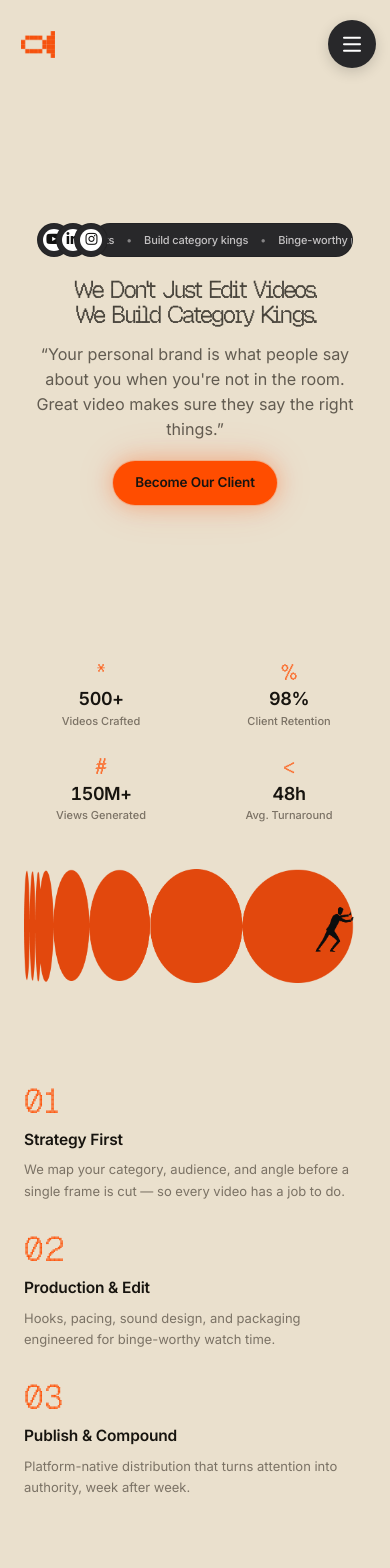
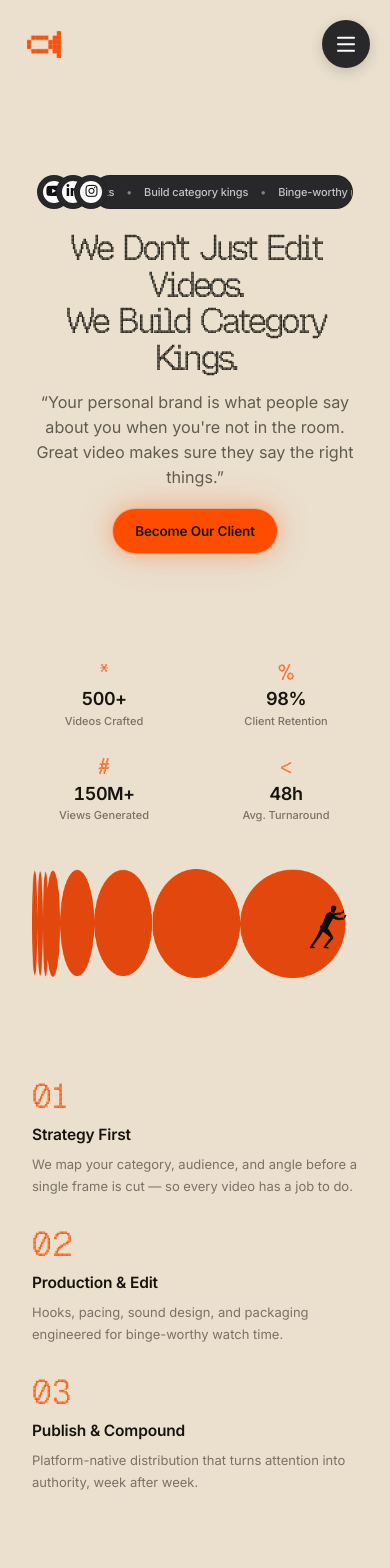
Before and after one commit to javaadde/loro.productions, a React (Vite) app: page / in a window 390 px wide. Shown: the top 1568 px of the page. Built offline with nearby package versions, Linux system fonts and the light colour scheme; a web font is replaced by a local one.

Commit message:
Improve mobile padding and text wrapping

```diff
--- a/src/App.tsx
+++ b/src/App.tsx
@@ -85,7 +85,7 @@ export default function App() {
 
   return (
     <div className="bg-background text-foreground">
-      <div className="relative z-[1] flex min-h-screen min-h-dvh flex-col items-center overflow-hidden px-[clamp(14px,3vw,32px)] py-[clamp(16px,2.4vh,28px)]">
+      <div className="relative z-[1] flex min-h-screen min-h-dvh flex-col items-center overflow-hidden px-[clamp(20px,4vw,32px)] py-[clamp(16px,2.4vh,28px)]">
         <SiteHeader
           navItems={navItems}
           menuOpen={menuOpen}
@@ -97,7 +97,7 @@ export default function App() {
 
       <section
         aria-hidden="true"
-        className="flex justify-center px-[clamp(20px,6vw,80px)] py-[clamp(12px,3vh,36px)] max-[720px]:px-6"
+        className="flex justify-center px-[clamp(20px,6vw,80px)] py-[clamp(12px,3vh,36px)] max-[720px]:px-8"
       >
         <img
           src={contentImage}
--- a/src/components/site/cta-banner.tsx
+++ b/src/components/site/cta-banner.tsx
@@ -8,14 +8,14 @@ export function CtaBanner() {
   return (
     <section
       id="contact"
-      className="mx-auto w-full max-w-[1200px] px-[clamp(20px,6vw,80px)] pb-[clamp(48px,9vh,96px)] pt-[clamp(24px,5vh,48px)] max-[720px]:px-6"
+      className="mx-auto w-full max-w-[1200px] px-[clamp(20px,6vw,80px)] pb-[clamp(48px,9vh,96px)] pt-[clamp(24px,5vh,48px)] max-[720px]:px-8"
     >
       <motion.div
         initial={{ opacity: 0, y: 26 }}
         whileInView={{ opacity: 1, y: 0 }}
         viewport={{ once: true, amount: 0.18 }}
         transition={{ duration: 0.8, ease: [0.22, 1, 0.36, 1] }}
-        className="flex items-center gap-[clamp(20px,4vw,56px)] overflow-hidden rounded-[clamp(20px,3vw,34px)] bg-primary pl-[clamp(12px,2.4vw,28px)] pr-[clamp(22px,4.5vw,60px)] py-[clamp(26px,5vh,56px)] max-[720px]:flex-col max-[720px]:px-6 max-[720px]:text-center"
+        className="flex items-center gap-[clamp(20px,4vw,56px)] overflow-hidden rounded-[clamp(20px,3vw,34px)] bg-primary pl-[clamp(12px,2.4vw,28px)] pr-[clamp(22px,4.5vw,60px)] py-[clamp(26px,5vh,56px)] max-[720px]:flex-col max-[720px]:px-8 max-[720px]:text-center"
       >
         <div className="-mb-[clamp(26px,5vh,56px)] shrink-0 self-end max-[720px]:mb-0 max-[720px]:w-full max-[720px]:self-center max-[720px]:border-b max-[720px]:border-[#17140f]/25 max-[720px]:pb-0 max-[720px]:shadow-[0_16px_22px_-16px_rgba(23,20,15,0.95)]">
           <img
--- a/src/components/site/hero-section.tsx
+++ b/src/components/site/hero-section.tsx
@@ -74,7 +74,7 @@ export function HeroSection({ onContactClick }: HeroSectionProps) {
           </div>
         </motion.div>
 
-        <h1 className="max-w-full overflow-hidden whitespace-nowrap font-display text-[clamp(24px,5.8vw,68px)] font-normal leading-[1.12] tracking-[-0.04em] text-[#17140f] max-[720px]:leading-[1.05] max-[720px]:tracking-[-0.08em] max-[420px]:leading-[1.04] max-[420px]:tracking-[-0.09em]">
+        <h1 className="max-w-full overflow-hidden whitespace-nowrap font-display text-[clamp(24px,5.8vw,68px)] font-normal leading-[1.12] tracking-[-0.04em] text-[#17140f] max-[720px]:whitespace-normal max-[720px]:leading-[1.05] max-[720px]:tracking-[-0.08em] max-[420px]:whitespace-normal max-[420px]:text-[clamp(32px,9vw,40px)] max-[420px]:leading-[1.04] max-[420px]:tracking-[-0.09em]">
           <motion.span
             initial={shouldReduceMotion ? false : { opacity: 0, y: 14 }}
             animate={shouldReduceMotion ? undefined : { opacity: 1, y: 0 }}
--- a/src/components/site/reviews-section.tsx
+++ b/src/components/site/reviews-section.tsx
@@ -15,7 +15,7 @@ export function ReviewsSection({ reviews }: ReviewsSectionProps) {
   return (
     <section
       id="reviews"
-      className="mx-auto w-full max-w-[1200px] px-[clamp(20px,6vw,80px)] py-[clamp(48px,9vh,96px)] max-[720px]:px-6"
+      className="mx-auto w-full max-w-[1200px] px-[clamp(20px,6vw,80px)] py-[clamp(48px,9vh,96px)] max-[720px]:px-8"
     >
       <motion.h2
         initial={{ opacity: 0, y: 26 }}
--- a/src/components/site/services-section.tsx
+++ b/src/components/site/services-section.tsx
@@ -15,7 +15,7 @@ export function ServicesSection({ services }: ServicesSectionProps) {
   return (
     <section
       id="works"
-      className="mx-auto w-full max-w-[1200px] px-[clamp(20px,6vw,80px)] py-[clamp(48px,9vh,96px)] max-[720px]:px-6"
+      className="mx-auto w-full max-w-[1200px] px-[clamp(20px,6vw,80px)] py-[clamp(48px,9vh,96px)] max-[720px]:px-8"
     >
       <div className="grid grid-cols-3 gap-[clamp(28px,4vw,56px)] max-[720px]:grid-cols-1 max-[720px]:gap-[30px]">
         {services.map((service, index) => (
--- a/src/components/site/site-footer.tsx
+++ b/src/components/site/site-footer.tsx
@@ -1,6 +1,6 @@
 export function SiteFooter() {
   return (
-    <footer className="mx-auto w-full max-w-[1200px] px-[clamp(20px,6vw,80px)] pb-[clamp(20px,3vh,30px)] pt-[clamp(36px,7vh,64px)] max-[720px]:px-6">
+    <footer className="mx-auto w-full max-w-[1200px] px-[clamp(20px,6vw,80px)] pb-[clamp(20px,3vh,30px)] pt-[clamp(36px,7vh,64px)] max-[720px]:px-8">
       <div className="flex flex-wrap items-center justify-between gap-6 pb-[22px] max-[420px]:flex-col max-[420px]:items-start">
         <div>
           <svg
```
